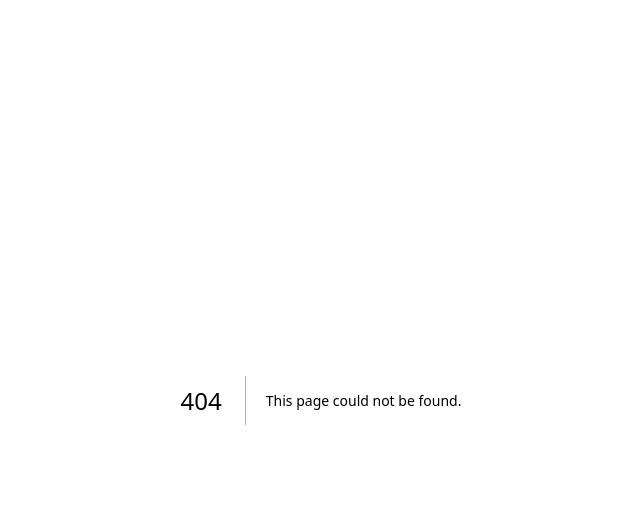
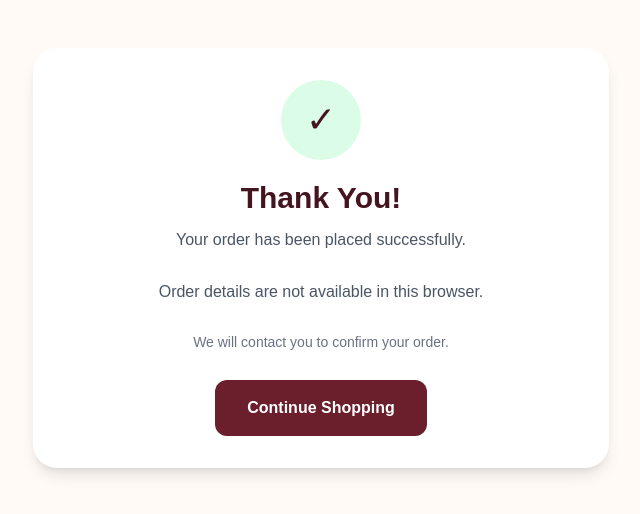
Before and after one commit to taruk7233-ai/cats-world-store, a Next.js app: page /order-success in a window 1280 px wide. Before the commit this address had no page. Shown: the top 514 px of the page, without its empty margins (319-959 px from the left). Built offline with nearby package versions, Linux system fonts and the light colour scheme.

Commit message:
Create OrderSuccess component to display order details

```diff
--- /dev/null
+++ b/src/app/order-success/page.tsx
@@ -0,0 +1,91 @@
+
+"use client";
+
+import { useEffect, useState } from "react";
+import Link from "next/link";
+
+type Order = {
+  orderId: string;
+  customer: {
+    name: string;
+    phone: string;
+    city: string;
+  };
+  total: number;
+  status: string;
+};
+
+export default function OrderSuccess() {
+  const [order, setOrder] = useState<Order | null>(null);
+
+  useEffect(() => {
+    const savedOrder = localStorage.getItem("cats-world-last-order");
+
+    if (savedOrder) {
+      try {
+        setOrder(JSON.parse(savedOrder));
+      } catch {
+        setOrder(null);
+      }
+    }
+  }, []);
+
+  return (
+    <main className="min-h-screen bg-[#fffaf5] px-5 py-12 text-[#45151f]">
+      <div className="mx-auto max-w-xl rounded-3xl bg-white p-8 text-center shadow-lg">
+        <div className="mx-auto mb-5 flex h-20 w-20 items-center justify-center rounded-full bg-green-100 text-4xl">
+          ✓
+        </div>
+
+        <h1 className="mb-3 text-3xl font-bold">
+          Thank You!
+        </h1>
+
+        <p className="mb-7 text-gray-600">
+          Your order has been placed successfully.
+        </p>
+
+        {order ? (
+          <div className="mb-7 rounded-2xl bg-[#fff5f0] p-5 text-left">
+            <p className="mb-3 text-sm text-gray-500">
+              Your Order ID
+            </p>
+
+            <p className="mb-5 text-xl font-bold">
+              {order.orderId}
+            </p>
+
+            <div className="space-y-2 text-sm">
+              <p>Customer: {order.customer.name}</p>
+              <p>Phone: {order.customer.phone}</p>
+              <p>City: {order.customer.city}</p>
+              <p>
+                Total:{" "}
+                <strong>{order.total} SAR</strong>
+              </p>
+              <p>
+                Status:{" "}
+                <strong>{order.status}</strong>
+              </p>
+            </div>
+          </div>
+        ) : (
+          <p className="mb-7 text-gray-600">
+            Order details are not available in this browser.
+          </p>
+        )}
+
+        <p className="mb-7 text-sm text-gray-500">
+          We will contact you to confirm your order.
+        </p>
+
+        <Link
+          href="/"
+          className="inline-block rounded-xl bg-[#6b1e2b] px-8 py-4 font-semibold text-white transition hover:bg-[#501520]"
+        >
+          Continue Shopping
+        </Link>
+      </div>
+    </main>
+  );
+}
```
